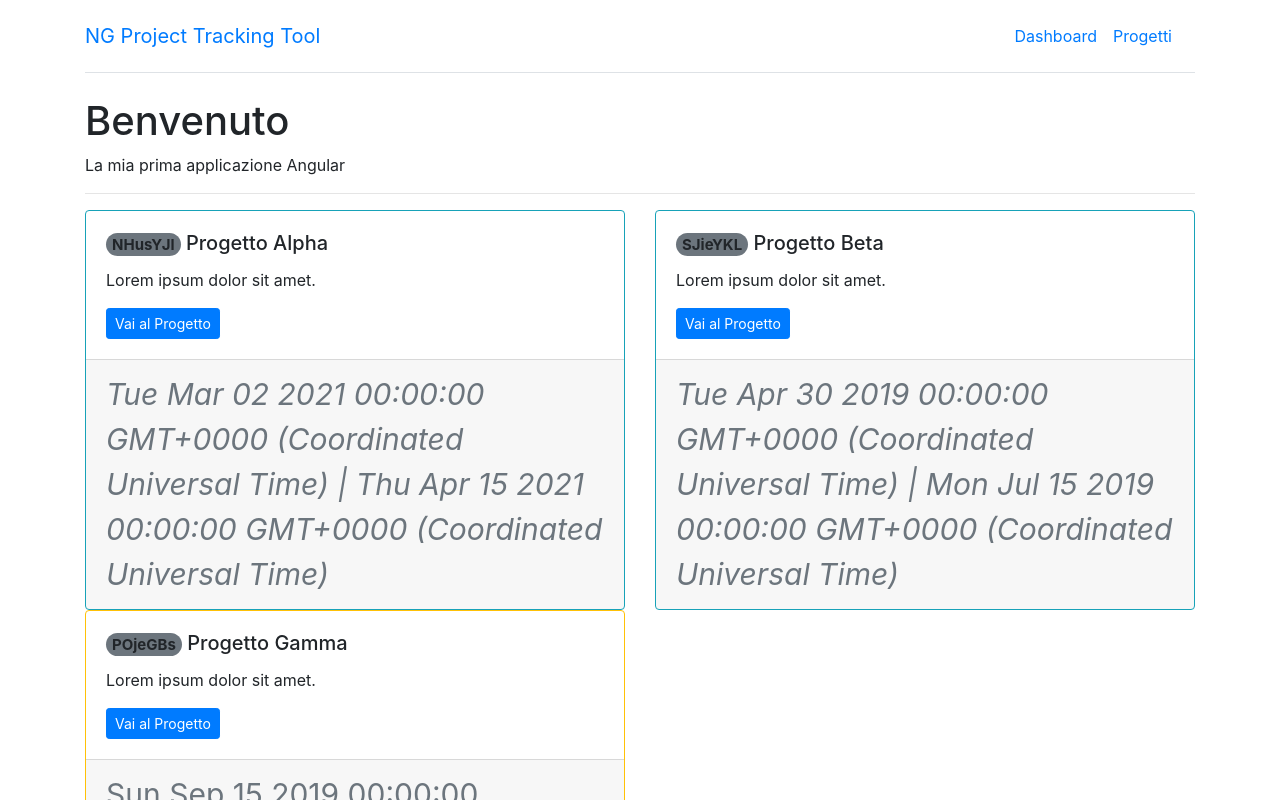
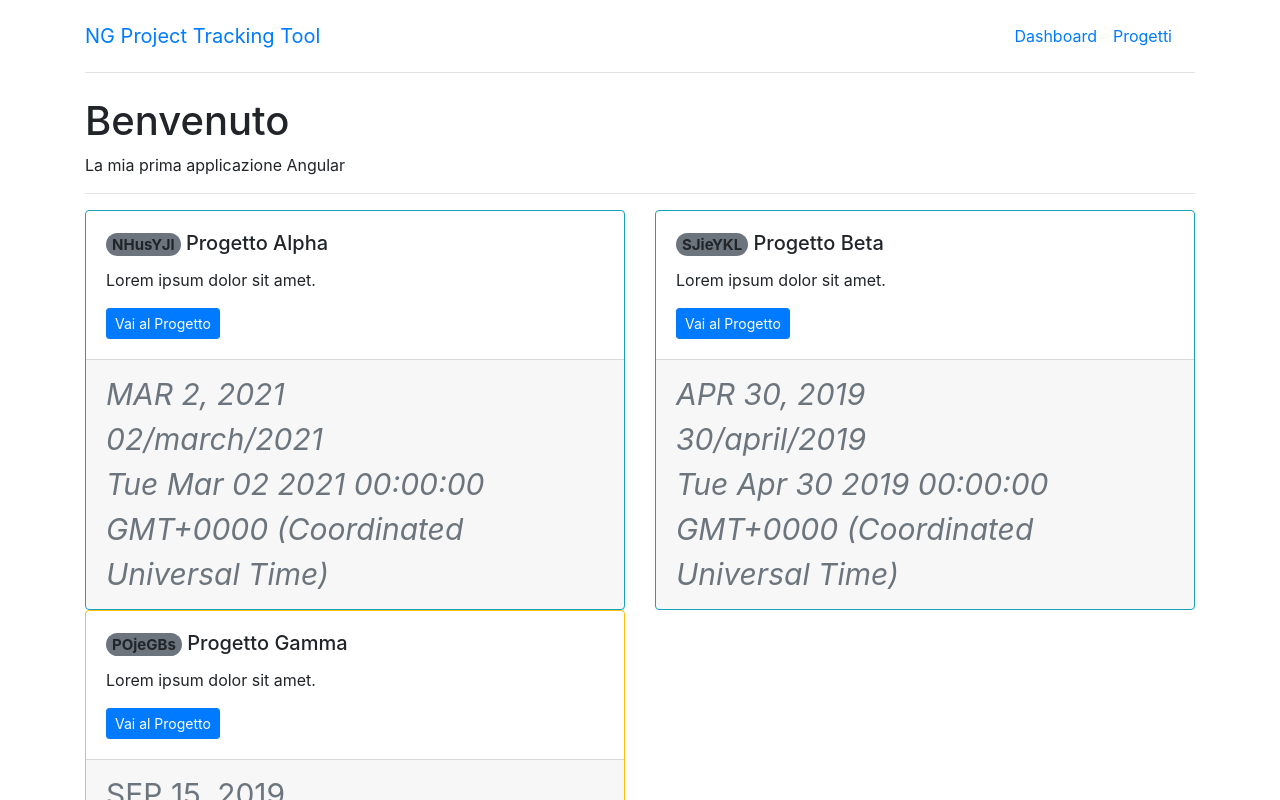
Before and after one commit to paolomax/progetto-prof-angular-corso, an Angular app: page / in a window 1280 px wide. Shown: the top 800 px of the page. Built offline with nearby package versions, Linux system fonts and the light colour scheme.

Commit message:
update date format (pipes)

```diff
--- a/src/app/project/project/project.component.html
+++ b/src/app/project/project/project.component.html
@@ -16,8 +16,12 @@
                 [style.fontSize]="'30px'">
                 <!-- Si puó assegnare l'unità di misura direttamente dentro le parentesi quadre
                 e inserendo a destra dell'uguale il numero puro [style.fontSize.px] = "30"; -->
+                    <span>{{ project.start | date | uppercase}}</span>
+                    <br>
+                    <span>{{ project.start | date: 'dd/MMMM/yyyy' | titlecase}}</span>
+                    <br>
                     <span>{{ project.start }}</span>
-                    <span *ngIf="project.end"> | {{ project.end }} </span>
+                    <!-- <span *ngIf="project.end"> | {{ project.end }} </span> -->
                 </small>
             </div>
         </div>
```
